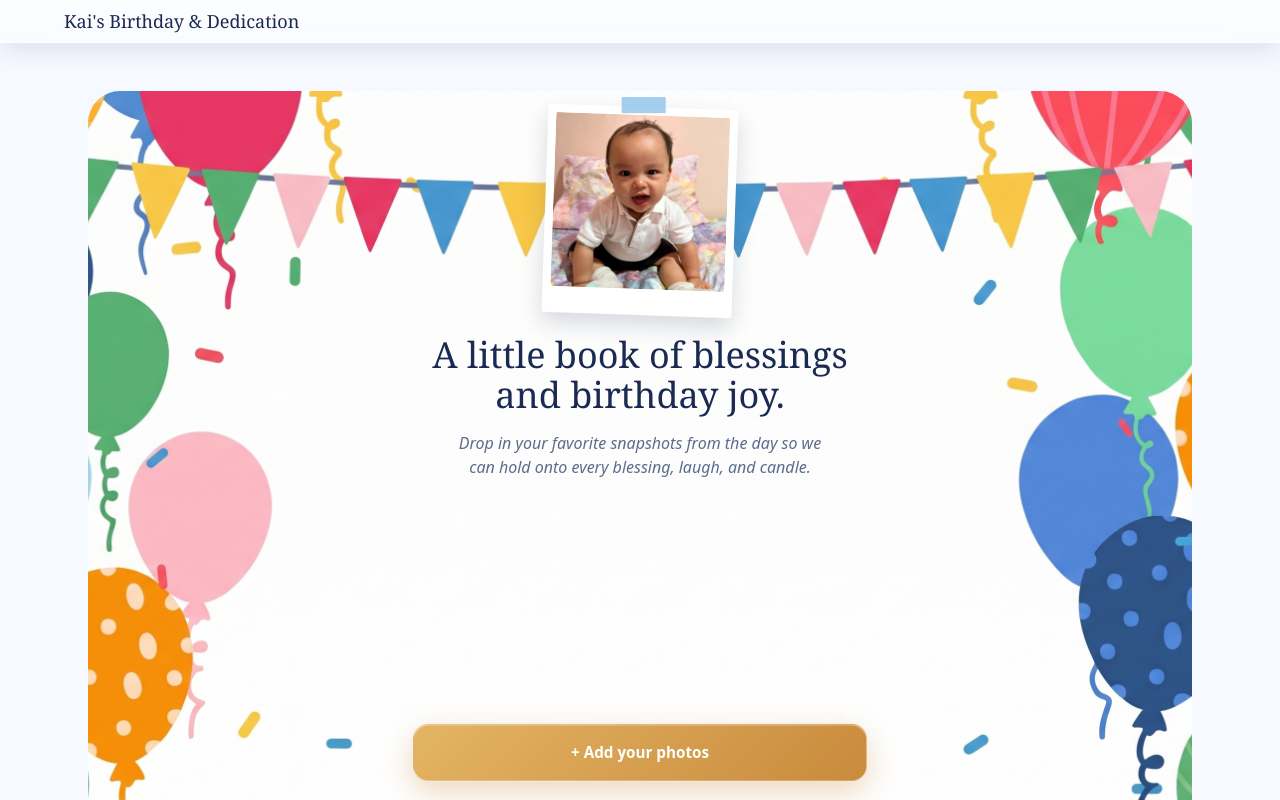
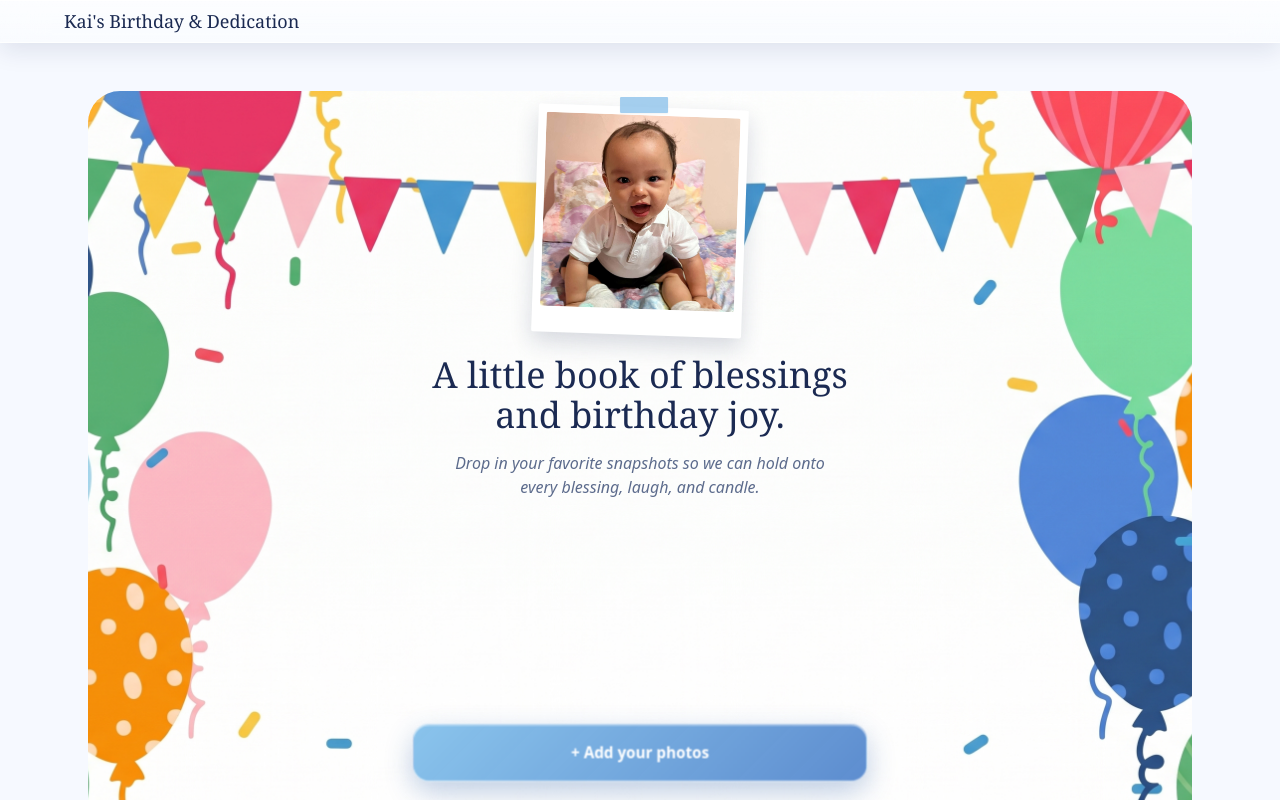
Before and after one commit to Adibsssss/BirthdayKai, a Next.js app: page / in a window 1280 px wide. Shown: the top 800 px of the page. Built offline with nearby package versions, Linux system fonts and the light colour scheme; no server answers; a web font is replaced by a local one.

Commit message:
fixed button style

```diff
--- a/app/globals.css
+++ b/app/globals.css
@@ -43,11 +43,17 @@ img {
 }
 
 .glass-pill {
-  background: linear-gradient(135deg, #e3b563, #c98a3c);
-  border: 1px solid rgba(255, 255, 255, 0.4);
+  background: linear-gradient(
+    135deg,
+    rgba(112, 183, 232, 0.82),
+    rgba(48, 109, 194, 0.78)
+  );
+  border: 1px solid rgba(255, 255, 255, 0.52);
+  backdrop-filter: blur(16px) saturate(145%);
+  -webkit-backdrop-filter: blur(16px) saturate(145%);
   box-shadow:
-    0 1px 0 rgba(255, 255, 255, 0.4) inset,
-    0 10px 28px rgba(201, 138, 60, 0.32);
+    0 1px 0 rgba(255, 255, 255, 0.58) inset,
+    0 10px 28px rgba(38, 92, 165, 0.3);
 }
 
 .corkboard-texture {
--- a/components/BirthdayHero.tsx
+++ b/components/BirthdayHero.tsx
@@ -31,10 +31,10 @@ export function BirthdayHero() {
       />
 
       <div className="relative z-10 flex h-full flex-col items-center px-6 pt-4 text-center sm:pt-6">
-        <div className="polaroid-frame relative -mt-2 w-[30%] max-w-[150px] rotate-2 rounded-sm sm:w-[26%] sm:max-w-[190px]">
+        <div className="polaroid-frame relative -mt-2 w-[36%] max-w-[170px] rotate-2 rounded-sm sm:w-[30%] sm:max-w-[210px]">
           <span
             aria-hidden
-            className="absolute -top-2 left-1/2 h-3 w-8 -translate-x-1/2 -rotate-2 rounded-[1px] bg-butter/80 shadow-sm sm:-top-2.5 sm:h-4 sm:w-11"
+            className="absolute -top-2 left-1/2 h-3.5 w-9 -translate-x-1/2 -rotate-2 rounded-[1px] bg-butter/80 shadow-sm sm:-top-2.5 sm:h-4 sm:w-12"
           />
           <div className="aspect-square w-full overflow-hidden rounded-[2px] bg-line/40">
             <img
@@ -50,8 +50,8 @@ export function BirthdayHero() {
         </h1>
 
         <p className="mt-2 max-w-[15rem] text-[12px] italic leading-relaxed text-muted sm:mt-4 sm:max-w-sm sm:text-base">
-          Drop in your favorite snapshots from the day so we can hold onto every
-          blessing, laugh, and candle.
+          Drop in your favorite snapshots so we can hold onto every blessing,
+          laugh, and candle.
         </p>
       </div>
     </section>
```
